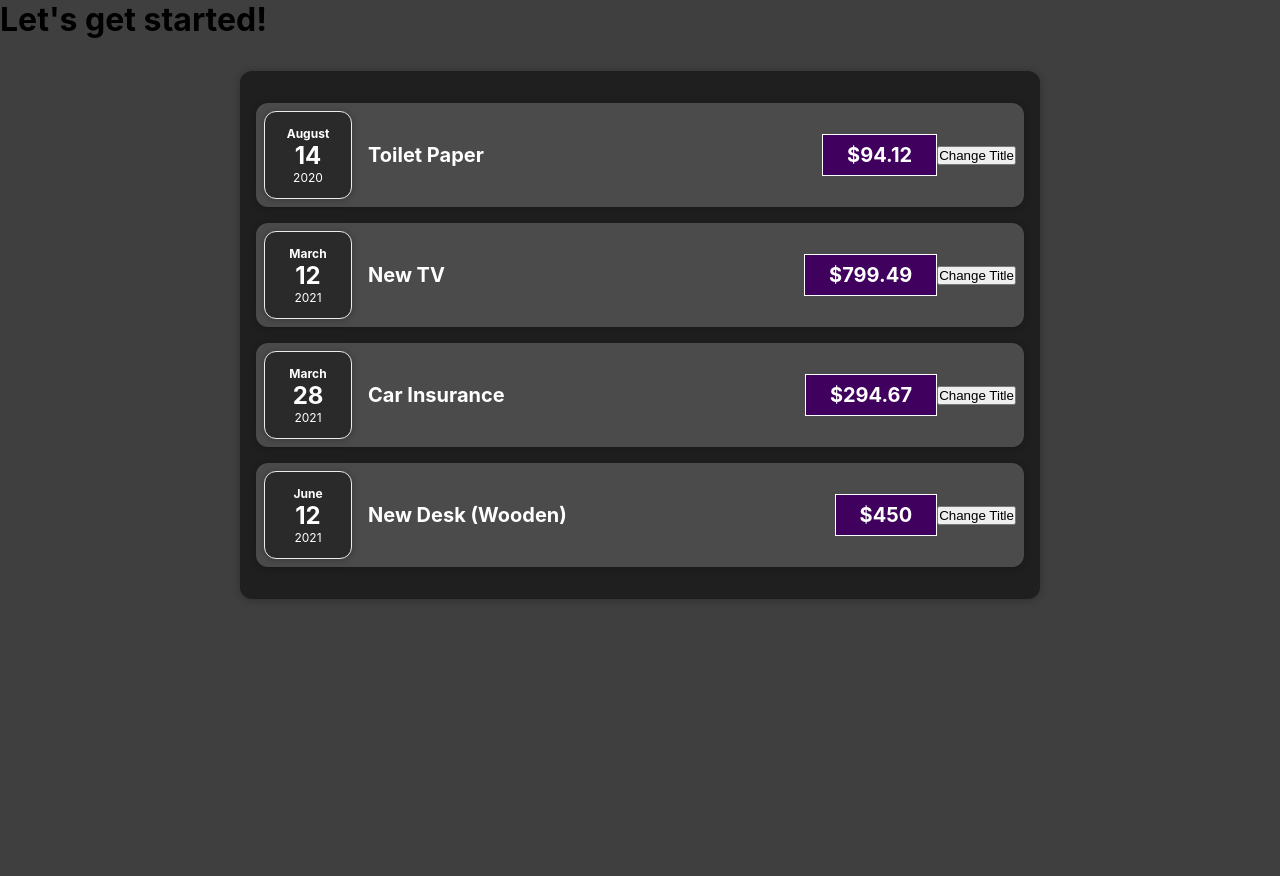
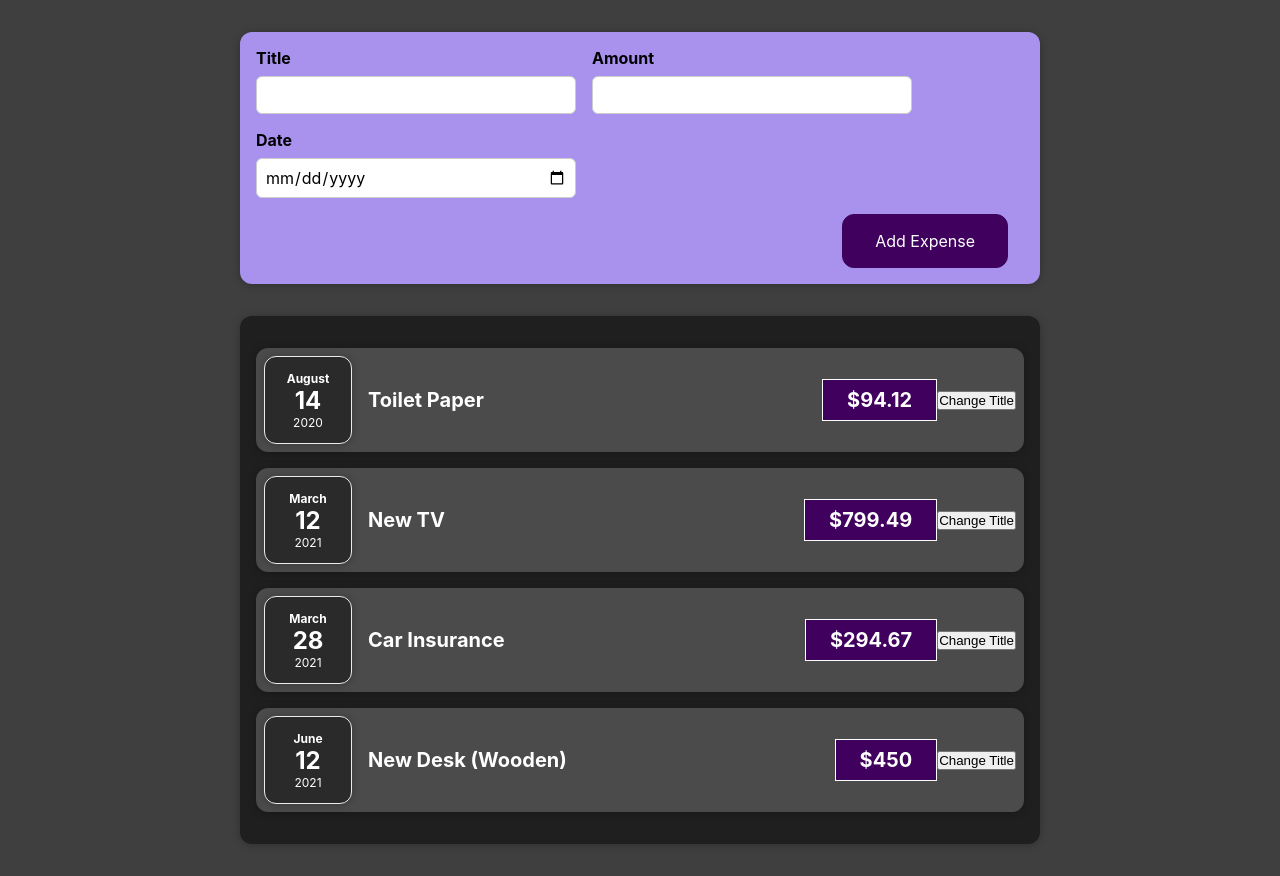
Before and after one commit to GabrielGui13/React-Node-LearningPath, a React (Create React App) app in the folder React/react-complete-guide/: page / in a window 1280 px wide. Before the commit the page ends 800 px from the top, so only its background shows below. Built offline with nearby package versions, Linux system fonts and the light colour scheme.

Commit message:
input handling with state

```diff
--- a/React/react-complete-guide/src/App.js
+++ b/React/react-complete-guide/src/App.js
@@ -1,4 +1,5 @@
 import Expenses from "./components/Expenses/Expenses";
+import NewExpense from "./components/NewExpense/NewExpense"
 
 const App = () => {
   const expenses = [
@@ -25,7 +26,7 @@ const App = () => {
 
   return (
     <div>
-      <h1>Let's get started!</h1>
+      <NewExpense/>
       <Expenses expenses={expenses}/>
     </div>
   );
--- a/React/react-complete-guide/src/components/Expenses/ExpenseItem.js
+++ b/React/react-complete-guide/src/components/Expenses/ExpenseItem.js
@@ -1,16 +1,15 @@
 import ExpenseDate from "./ExpenseDate";
 import Card from "../UI/Card";
 import "./ExpenseItem.css";
-import { useState } from "react"
+import { useState } from "react";
 
 const ExpenseItem = (props) => {
-
     const [title, setTitle] = useState(props.title);
 
-    const clickHandler = async () => {
-        await setTitle('Updated!')
-        console.log(title)
-    }
+    const clickHandler = () => {
+        setTitle("Updated!");
+        console.log(title);
+    };
 
     return (
         <Card className="expense-item">
@@ -22,6 +21,6 @@ const ExpenseItem = (props) => {
             <button onClick={clickHandler}>Change Title</button>
         </Card>
     );
-}
+};
 
 export default ExpenseItem;
--- /dev/null
+++ b/React/react-complete-guide/src/components/NewExpense/ExpenseForm.css
@@ -0,0 +1,26 @@
+.new-expense__controls {
+    display: flex;
+    flex-wrap: wrap;
+    gap: 1rem;
+    margin-bottom: 1rem;
+    text-align: left;
+}
+
+.new-expense__control label {
+    font-weight: bold;
+    margin-bottom: 0.5rem;
+    display: block;
+}
+
+.new-expense__control input {
+    font: inherit;
+    padding: 0.5rem;
+    border-radius: 6px;
+    border: 1px solid #ccc;
+    width: 20rem;
+    max-width: 100%;
+}
+
+.new-expense__actions {
+    text-align: right;
+}
--- /dev/null
+++ b/React/react-complete-guide/src/components/NewExpense/ExpenseForm.js
@@ -0,0 +1,64 @@
+import React, { useState } from 'react';
+import './ExpenseForm.css'
+
+export const ExpenseForm = () => {
+    const [enteredTitle, setEnteredTitle] = useState('')
+    const [enteredAmount, setEnteredAmount] = useState('')
+    const [enteredDate, setEnteredDate] = useState('')
+
+    const [userInput, setUserInput] = useState({ //alternative way
+        enteredTitle: '',
+        enteredAmount: '',
+        enteredDate: '',
+    })
+
+    const titleChangeHandler = e => setEnteredTitle(e.target.value)
+    const alternativeTitleChangeHandler = e => {
+        /* setUserInput({
+            ...userInput,
+            enteredTitle: e.target.value
+        }) */
+        setUserInput((prevState) => { //this way react guarantee the state will always be the last previous state, used if the state depends from the previous state
+            return {
+                ...prevState,
+                enteredTitle: e.target.value
+            }
+        })
+    }
+    const amountChangeHandler = e => setEnteredAmount(e.target.value)
+    const dateChangeHandler = e => setEnteredDate(e.target.value)
+
+    const submitHandler = e => {
+        e.preventDefault();
+
+        const expenseData = {
+            title: enteredTitle,
+            amount: enteredAmount,
+            date: new Date(enteredDate)
+        }
+
+        console.log(expenseData);
+    }
+
+    return (
+        <form action="" onSubmit={submitHandler}>
+            <div className="new-expense__controls">
+                <div className="new-expense__control">
+                    <label htmlFor="">Title</label>
+                    <input type="text" onChange={titleChangeHandler} value={enteredTitle} />
+                </div>
+                <div className="new-expense__control">
+                    <label htmlFor="">Amount</label>
+                    <input type="number" min="0.01" step="0.01" onChange={amountChangeHandler} value={enteredAmount} />
+                </div>
+                <div className="new-expense__control">
+                    <label htmlFor="">Date</label>
+                    <input type="date" min="2019-01-01" max="2022-12-31" onChange={dateChangeHandler} value={enteredDate} />
+                </div>
+            </div>
+            <div className="new-expense__actions">
+                <button type="submit">Add Expense</button>
+            </div>
+        </form>
+    )
+}
--- /dev/null
+++ b/React/react-complete-guide/src/components/NewExpense/NewExpense.css
@@ -0,0 +1,38 @@
+.new-expense {
+    background-color: #a892ee;
+    padding: 1rem;
+    margin: 2rem auto;
+    width: 50rem;
+    max-width: 95%;
+    border-radius: 12px;
+    text-align: center;
+    box-shadow: 0 1px 8px rgba(0, 0, 0, 0.25);
+}
+
+.new-expense button {
+    font: inherit;
+    cursor: pointer;
+    padding: 1rem 2rem;
+    border: 1px solid #40005d;
+    background-color: #40005d;
+    color: white;
+    border-radius: 12px;
+    margin-right: 1rem;
+}
+
+.new-expense button:hover,
+.new-expense button:active {
+    background-color: #510674;
+    border-color: #510674;
+}
+
+.new-expense button.alternative {
+    color: #220131;
+    border-color: transparent;
+    background-color: transparent;
+}
+
+.new-expense button.alternative:hover,
+.new-expense button.alternative:active {
+    background-color: #ddb3f8;
+}
--- /dev/null
+++ b/React/react-complete-guide/src/components/NewExpense/NewExpense.js
@@ -0,0 +1,13 @@
+import React from 'react';
+import { ExpenseForm } from './ExpenseForm'
+import './NewExpense.css';
+
+const NewExpense = () => {
+    return (
+        <div className="new-expense">
+           <ExpenseForm/>
+        </div>
+    )
+}
+
+export default NewExpense;
```
Lines whose indentation alone changed are shown as unchanged.
